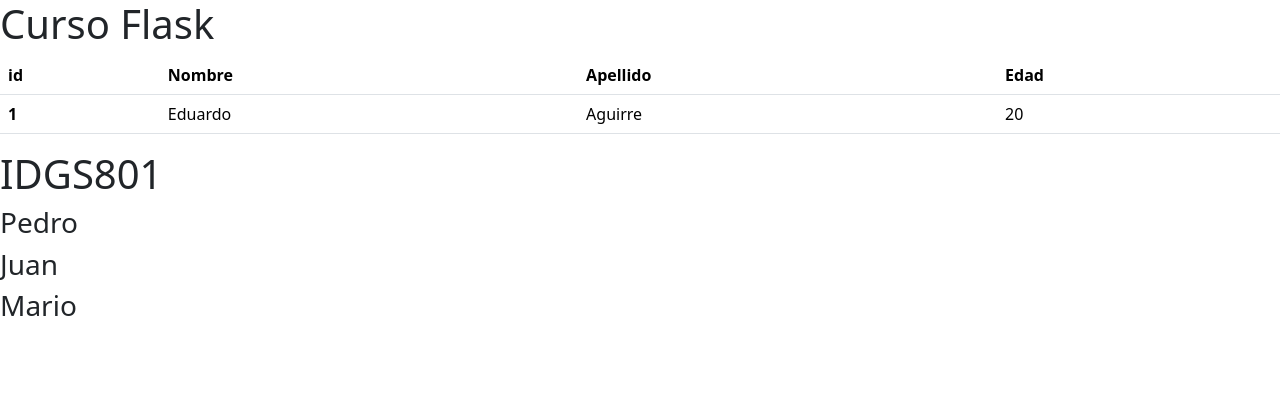
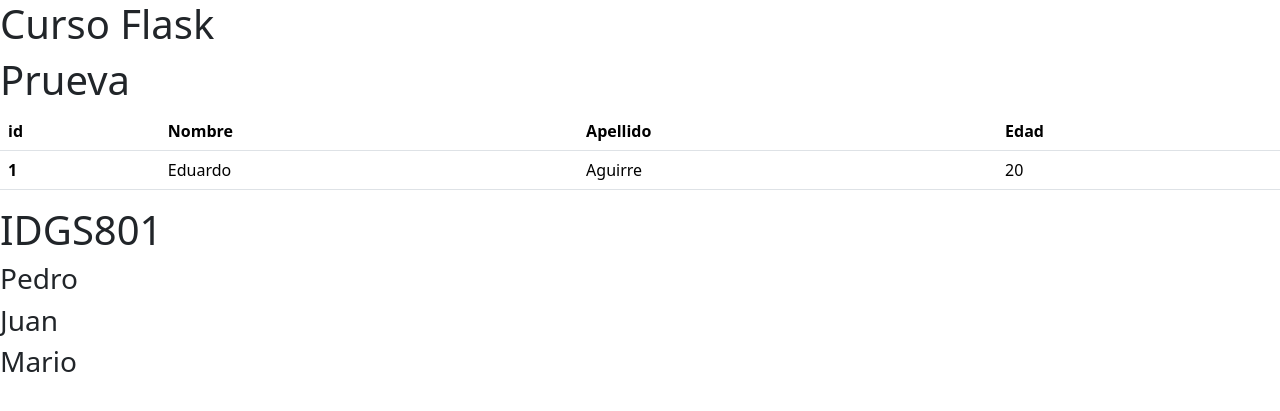
Before and after one commit to IDGS-805-22000980/IntroFlask, a Flask app: page / in a window 1280 px wide. Shown: the top 411 px of the page. Run offline with Flask 3, Linux system fonts and the light colour scheme.

Commit message:
Segúndo Commit

```diff
--- a/templates/layout.html
+++ b/templates/layout.html
@@ -8,6 +8,7 @@
     <body>
         <h1>Curso Flask</h1>
 
+        <h1>Prueva</h1>
         <table class="table">
             <thead>
               <tr>
```
